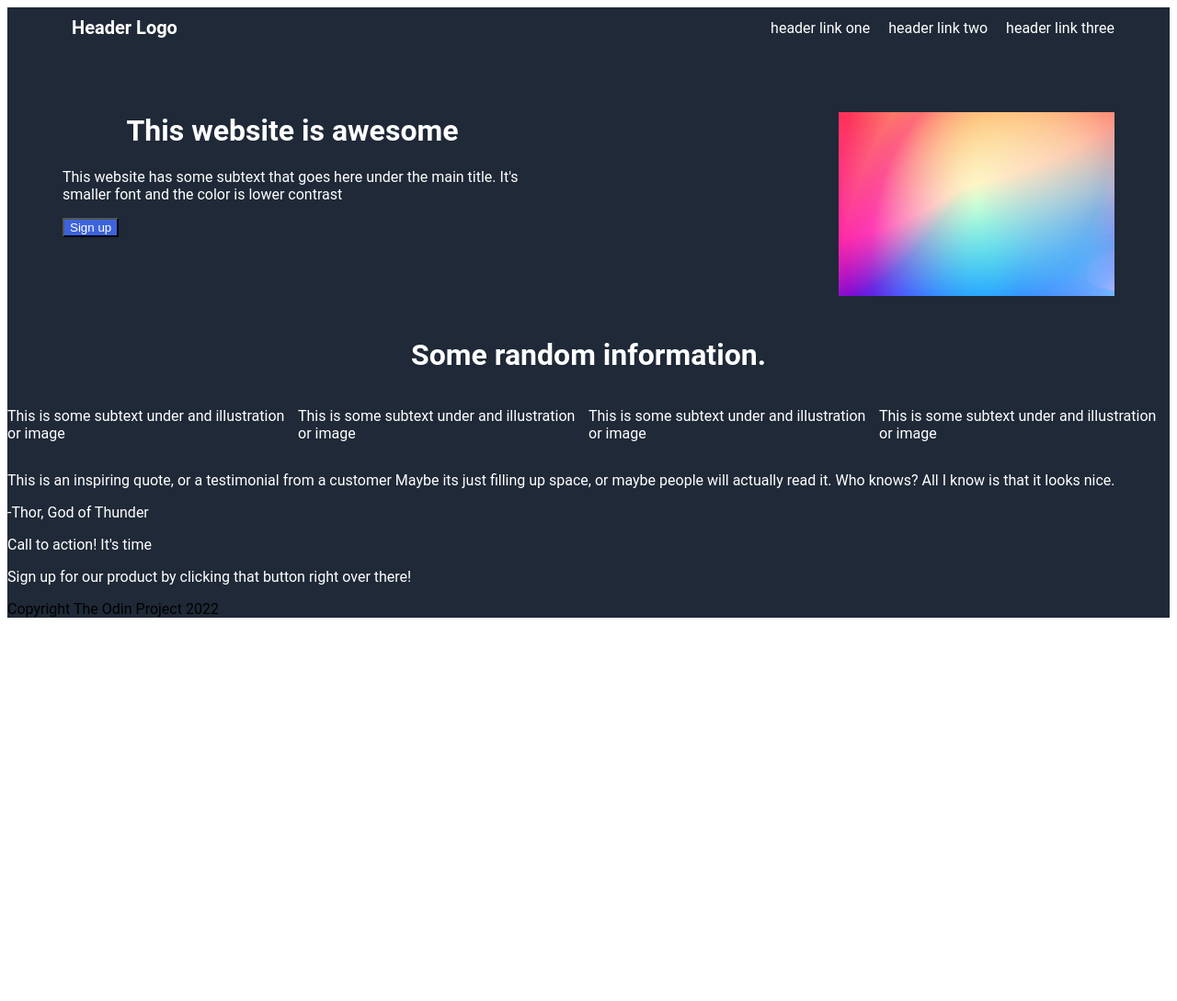
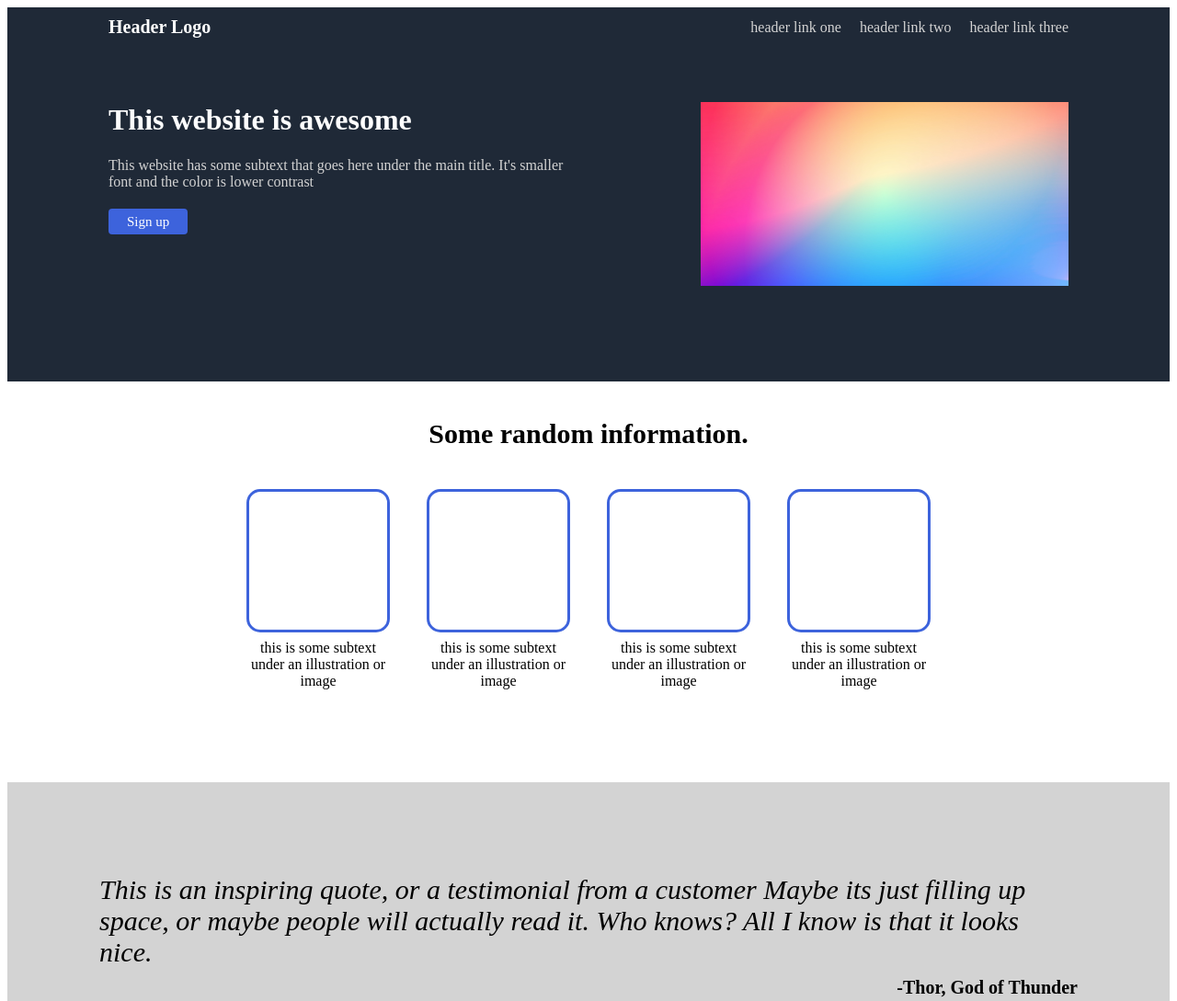
Before and after one commit to tb1121/Landing-page, a plain HTML site: page index.html in a window 1280 px wide. Shown: the top 1089 px of the page at 92% size. Before the commit the page ends 800 px from the top, so only its background shows below. Drawn offline with Linux system fonts and the light colour scheme.

Commit message:
finished layout of html and css

```diff
--- a/index.html
+++ b/index.html
@@ -10,52 +10,77 @@
     </head>
     <body>
         <div class="body">
-            <div class="upper-section">
+            <div class="top-section">
                 <div class="header">
                     <ul class="left-logo">
                     <li><a href="#">Header Logo</a></li>
                     </ul>
                     <ul class="right">
-                    <li><a href="#">header link one</a></li>
-                    <li><a href="#">header link two</a></li>
-                    <li><a href="#">header link three</a></li>
+                        <li class="light-gray"><a href="#">header link one</a></li>
+                        <li class="light-gray"><a href="#">header link two</a></li>
+                        <li class="light-gray"><a href="#">header link three</a></li>
                     </ul>
                 </div>
-
                 <div class="subheader">
                     <div class="split1">
-                        <h1>This website is awesome</h1>
-                        <p>This website has some subtext that goes here under the main title. It's smaller font and the color is lower contrast</p>
-                        <button type="button">Sign up</button>
+                        <h1 class="left-text">This website is awesome</h1>
+                        <div class="split-text">This website has some subtext that goes here under the main title. It's smaller font and the color is lower contrast
+                        </div>
+                        <div>
+                            <a class="btn-blue" href="http://www.google.com">Sign up</a>
+                        </div>
+
                     </div>
                     <div class="split2">
                         <img src="grad-pic.jpg" alt="graident" width="300" height="200">
                     </div>
                 </div>
             </div>
+        </div>
 
-            <h1>Some random information.</h1>
+        <div class="mid-section">
 
-            <div class="mid-section">
+                <h1 class="black-text">Some random information.</h1>
+
+
+
+           <div class="cards-and-text">
                 <div class="cards">
-                    <p>This is some subtext under and illustration or image</p>
-                    <p>This is some subtext under and illustration or image</p>
-                    <p>This is some subtext under and illustration or image</p>
-                    <p>This is some subtext under and illustration or image</p>
+                    <div class="flexbox-item"></div>
+                    <div class="flexbox-item"></div>
+                    <div class="flexbox-item"></div>
+                    <div class="flexbox-item"></div>
+                </div>
+                <div class="text">
+                    <div class="text-item">this is some subtext under an illustration or image</div>
+                    <div class="text-item">this is some subtext under an illustration or image</div>
+                    <div class="text-item">this is some subtext under an illustration or image</div>
+                    <div class="text-item">this is some subtext under an illustration or image</div>
+                </div>
+            </div>
+        </div>
+
+            <div class="mid-lower-section">
+                <div class="quote">
+                    <div><em>This is an inspiring quote, or a testimonial from a customer
+                        Maybe its just filling up space, or maybe people will actually read it.
+                        Who knows? All I know is that it looks nice.</em>
+                    </div>
                 </div>
 
-            <div class="mid-lower-section">
-                <p>This is an inspiring quote, or a testimonial from a customer
-                    Maybe its just filling up space, or maybe people will actually read it.
-                    Who knows? All I know is that it looks nice.
-                </p>
-                <p>-Thor, God of Thunder</p>
+                <div class="quote-name"><strong>-Thor, God of Thunder</strong>
+                </div>
+                </div>
 
             </div>
 
             <div class="lower-section">
-                <p>Call to action! It's time</p>
-                <p>Sign up for our product by clicking that button right over there!</p>
+                <div class="action"><strong>Call to action!</strong>
+                    <div class="time">It's time
+                    Sign up for our product by clicking that button right over there!
+                    </div>
+                </div>
+                <a class="btn-lower" href="http://www.google.com">Sign up</a>
             </div>
 
             <div class="footer">
--- a/styles.css
+++ b/styles.css
@@ -1,67 +1,98 @@
 
-*/* {
-    border: .5px solid red;
+/* {
+    border: .5px solid green;
 }*/
+
 
 .body {
     background-color: #1f2937;
-    font-family: roboto;
 }
 
-.upper-section{
-    margin-left: 60px;
-    margin-right: 60px;
-    padding-right: 0;
-    padding-left: 0;
+
+h1, p{
+    color: black;
 }
 
 h1 {
     text-align: center;
+
 }
 
 .header {
+    margin-left: 60px;
+    margin-right: 60px;
     display: flex;
     justify-content: space-between;
-    padding: 0;
-    margin: 0;
     background-color: #1f2937;
+    margin-bottom: 50px;
 }
 
 .subheader {
+    margin-left: 60px;
+    margin-right: 60px;
     display: flex;
     justify-content: space-between;
     background-color: #1f2937;
     margin-top: 50px;
-    margin-bottom: 20px;
-
+    margin-bottom: 50px;
 }
 
-h1, p{
+
+.left-text {
+    text-align: left;
     color: white;
 }
 
-button {
+
+.btn-blue {
     color: white;
     background-color: rgb(61, 99, 220);
+    border-radius: 4px;
+    padding: 6px 20px;
+    font-size: 15px;
+    border: none;
+}
+
+
+.flexbox-item {
+    border: 3px solid rgb(61, 99, 220);
+    height: 150px;
+    width: 150px;
+    margin: 2.5px;
+    border-radius: 15px
+}
+
+.text-item {
+    border: 3px solid white;
+    height: 100px;
+    width: 150px;
+    margin: 2.5px;
+    border-radius: 15px
+}
+
+.cards {
+    display: flex;
+    gap: 35px;
+    justify-content: center;
+    align-items: center;
+}
+
+.text {
+    display: flex;
+    gap: 35px;
+    justify-content: center;
+    text-align: center;
+
 }
 
 img {
     padding: 20px 0px 20px 20px;
+    width: 400px;
 }
 
 .split1 {
     max-width: 500px;
 }
-
-
-
-.cards{
-    display: flex;
-
-
-}
-
-
 
 ul {
     list-style: none;
@@ -69,9 +100,21 @@ ul {
     margin: 0;
 }
 
-
 a {
     text-decoration: none;
+
+}
+
+.right a{
+    color: lightgray;
+}
+
+.lower-section a {
+    color: white;
+}
+
+
+.left-logo a {
     color: white;
 }
 
@@ -79,9 +122,6 @@ a {
     display: flex;
     font-size: 20px;
     font-weight: 600;
-    padding: 10px;
-    font-family:
-
 }
 
 .right {
@@ -89,5 +129,99 @@ a {
     padding: 0;
     margin: 0;
     align-items: center;
+    color: lightgray;
     gap: 20px;
 }
+
+.black-text {
+    color: black;
+    font-size: 30px;
+    padding: 20px;
+}
+
+.white-text {
+    color: white;
+    padding-bottom: 10px;
+}
+
+.mid-section {
+    background-color: white;
+    color: black;
+    padding-bottom: 50px;
+}
+
+.mid-lower-section {
+    background-color: lightgray;
+    display: flex;
+    flex-direction: column;
+    align-items: flex-end;
+    padding: 100px;
+    gap: 10px;
+}
+
+.top-section {
+    padding: 10px 50px 30px 50px;
+}
+
+.light-gray{
+    color: lightgray;
+}
+
+.quote {
+    display: flex;
+    justify-content: center;
+    font-size: 30px;
+}
+
+.quote-name {
+    display: flex;
+    justify-self: self-end;
+    font-size: 20px;
+}
+
+.cards-and-text {
+    display: flex;
+    flex-direction: column;
+}
+
+.lower-section {
+    display: flex;
+    background-color: rgb(61, 99, 220);
+    margin: 100px;
+    padding: 50px;
+    border-radius: 5px;
+    align-items: center;
+    justify-content: space-around;
+    gap: 30px;
+}
+
+.btn-lower {
+    background-color: none;
+    border-radius: 4px;
+    padding: 6px 20px;
+    font-size: 15px;
+    border: 1px solid white;
+
+}
+
+.action {
+    color: white;
+    font-size: 25px;
+}
+
+.time {
+    color: white;
+    font-size: 15px;
+}
+
+.footer {
+    padding: 35px;
+    text-align: center;
+    background-color: #1f2937;
+    color: white;
+}
+
+.split-text {
+    color: lightgray;
+    padding-bottom: 25px;
+}
```
